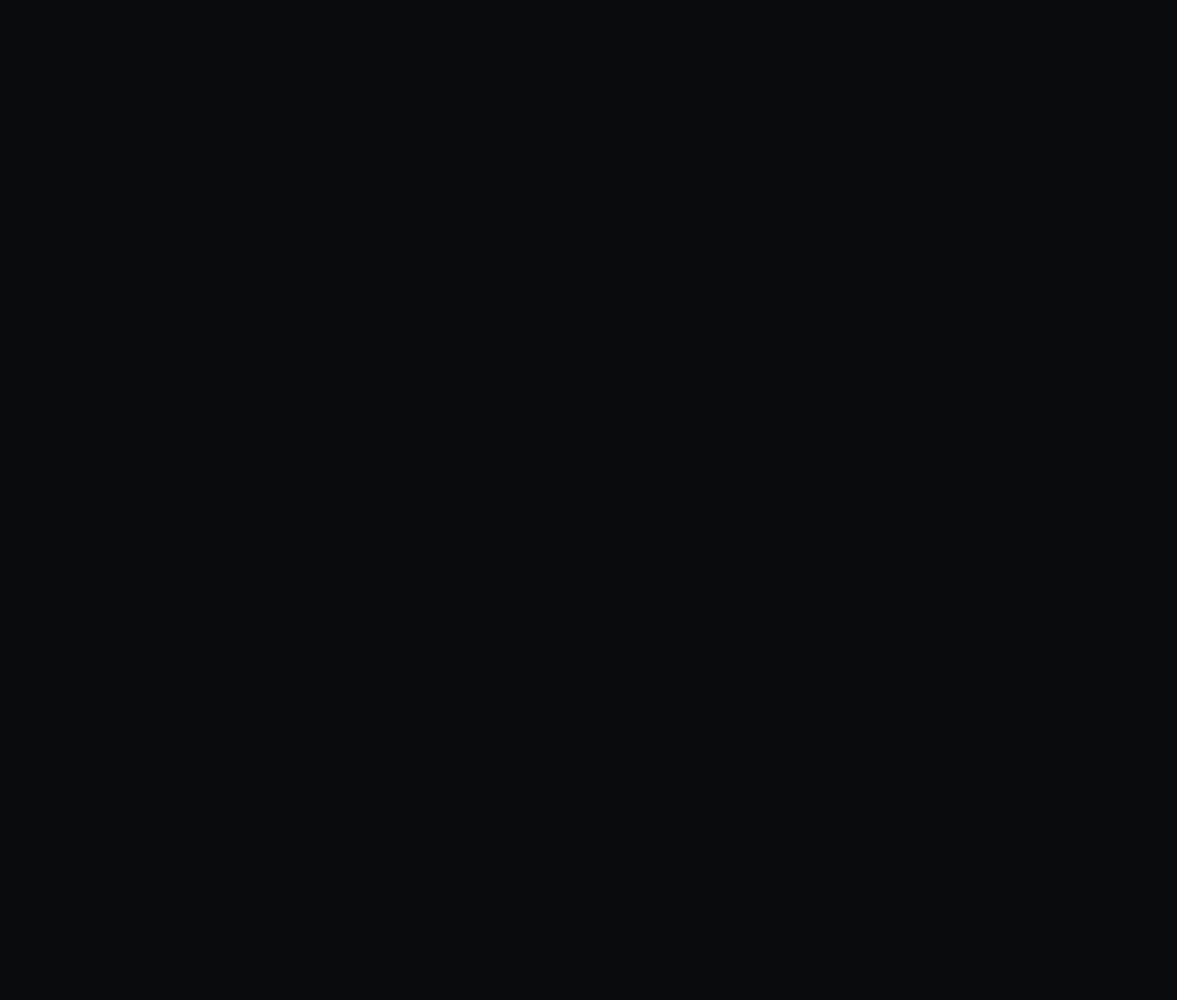
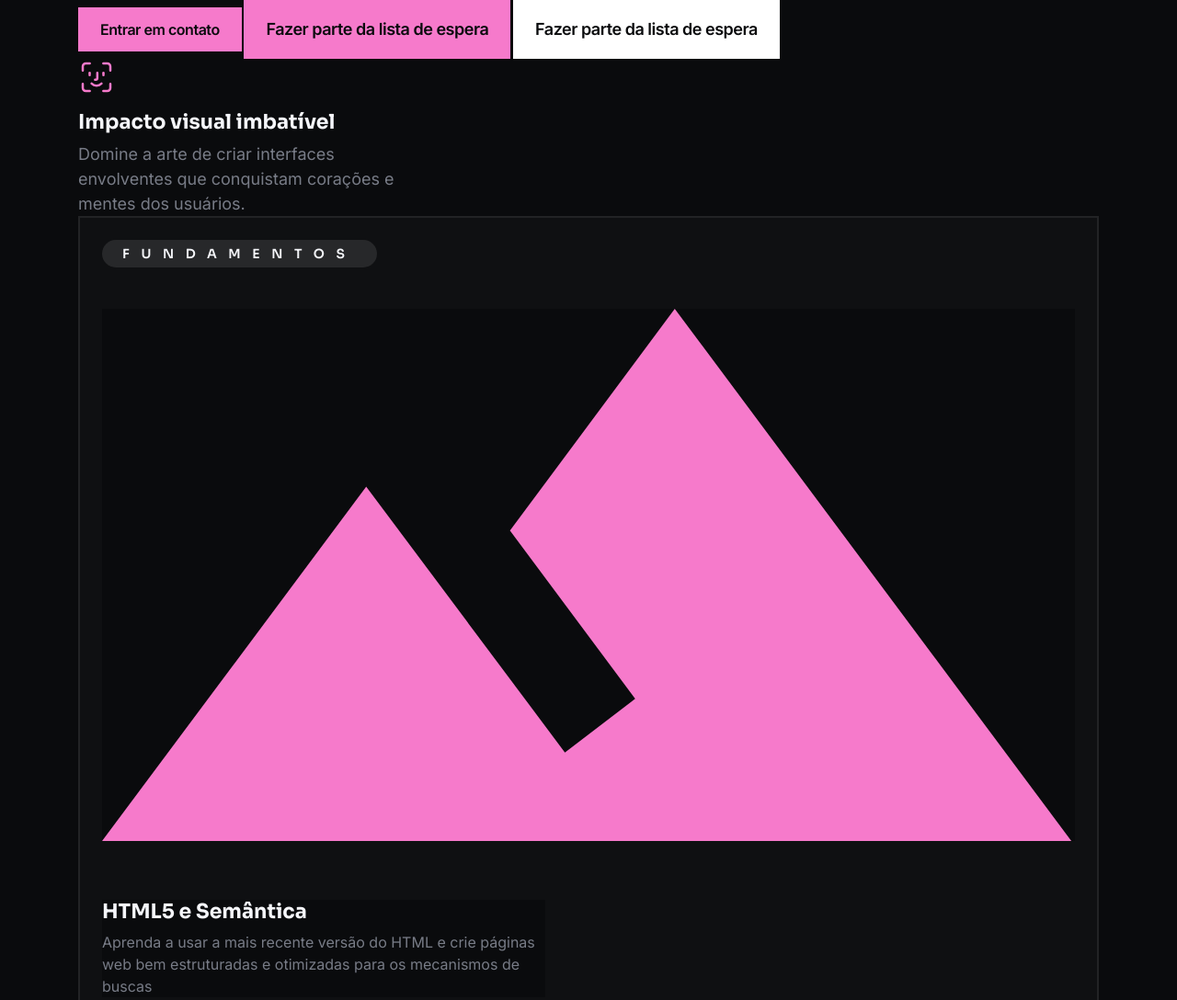
Before and after one commit to kaynanlDev/Structboost, a plain HTML site: page index.html in a window 1280 px wide. Shown: the top 1088 px of the page at 92% size. Before the commit the page ends 800 px from the top, so only its background shows below. Drawn offline with Linux system fonts and the light colour scheme.

Commit message:
criação de componentes

```diff
--- a/css/main.css
+++ b/css/main.css
@@ -1,5 +1,6 @@
+/* COLORS */
+
 :root{
-
     --pink-1: #f67acb;
     --pink-2: #cf62a9;
     --pink-3: #9d457f;
@@ -15,6 +16,7 @@
 
 }
 
+/* RESET */
 *{
     margin: 0;
     padding: 0;
@@ -46,6 +48,7 @@ html{
     font-size: 62.5%;
 }
 
+/* TYPOGRAPHY */
 h1,h2,h3,h4,h5,h6{
     font-family: 'sora', sans-serif;
     line-height: 120%;
@@ -81,9 +84,98 @@ p{
     line-height: 150%;
 }
 
+/* GRID */
 .container{
     width: 100%;
     max-width: 115.8rem;
     margin: 0 auto;
     padding: 0 2.4rem;
 }
+
+/* COMPONENTES */
+
+.btn-primary{
+    border: none;
+    cursor: pointer;
+    padding: 1.6rem 2.4rem;
+    background-color: var(--pink-1);
+    color: var(--gray-9);
+    font-size: 1.6rem;
+    font-weight: 600;
+    line-height: 100%;
+    letter-spacing: -0.48px;
+    transition: background-color .3s ease;
+}
+.btn-primary:hover{
+    background-color: var(--pink-2);
+}
+
+.lg{
+    padding: 2.3rem 2.4rem;
+    font-size: 1.8rem;
+}
+
+.btn-white{
+    background-color: #fff;
+}
+.btn-white:hover{
+    background-color: var(--gray-9);
+    color: #fff;
+}
+
+.item-card{
+    flex-grow: 1;
+    max-width: 38.4rem;
+}
+.item-icon{
+    width: 4rem;
+    height: 4rem;
+    display: flex;
+    align-items: center;
+    justify-content: center;
+    margin-bottom: 1.6rem;
+}
+
+.item-info p{
+    margin-top: 0.8rem;
+    color: var(--gray-6);
+}
+
+.post-card{
+    border: 2px solid rgba(255, 255, 255, 0.08);
+    background-color: rgba(255, 255, 255, 0.02);
+    padding: 2.4rem;
+}
+.post-category{
+    display: inline-block;
+    border-radius: 100px;
+    background-color: rgba(255, 255, 255, 0.10);
+    padding: 0.8rem 2.2rem;
+    color: var(--gray-1);
+    font-family: 'sora', sans-serif;
+    font-size: 1.4rem;
+    font-weight: 600;
+    line-height: 100%;
+    letter-spacing: 1.26rem;
+    text-transform: uppercase;
+    margin-bottom: 4.5rem;
+}
+
+.post-img{
+    width: 100%;
+    display: flex;
+    align-items: center;
+    justify-content: center;
+    margin-bottom: 6.4rem;
+}
+.post-info{
+    width: 100%;
+    max-width: 48.2rem;
+}
+
+.post-info p{
+    font-size: 1.6rem;
+    color: var(--gray-6);
+    margin-top: 0.8rem;
+    background-color: transparent;
+}
--- a/index.html
+++ b/index.html
@@ -9,7 +9,28 @@
     <link rel="stylesheet" href="css/main.css">
     <title>Structboost</title>
 </head>
-<body>
+<body class="container">
+    <button class="btn-primary">Entrar em contato</button>
+    <button class="btn-primary lg">Fazer parte da lista de espera</button>
+    <button class="btn-primary lg btn-white">Fazer parte da lista de espera</button>
 
+    <div class="item-card">
+        <div class="item-icon">
+            <img src="imgs/icon-impacto.svg" alt="icon-impacto">
+        </div>
+        <div class="item-info">
+            <h6>Impacto visual imbatível</h6>
+            <p>Domine a arte de criar interfaces envolventes que conquistam corações e mentes dos usuários.</p>
+        </div>
+    </div>
+
+    <div class="post-card">
+        <span class="post-category">Fundamentos</span>
+        <img class="post-img" src="imgs/imagem-post.svg" alt="imagem-post">
+        <div class="post-info">
+            <h6>HTML5 e Semântica</h6>
+            <p>Aprenda a usar a mais recente versão do HTML e crie páginas web bem estruturadas e otimizadas para os mecanismos de buscas</p>
+        </div>
+    </div>
 </body>
 </html>
```
